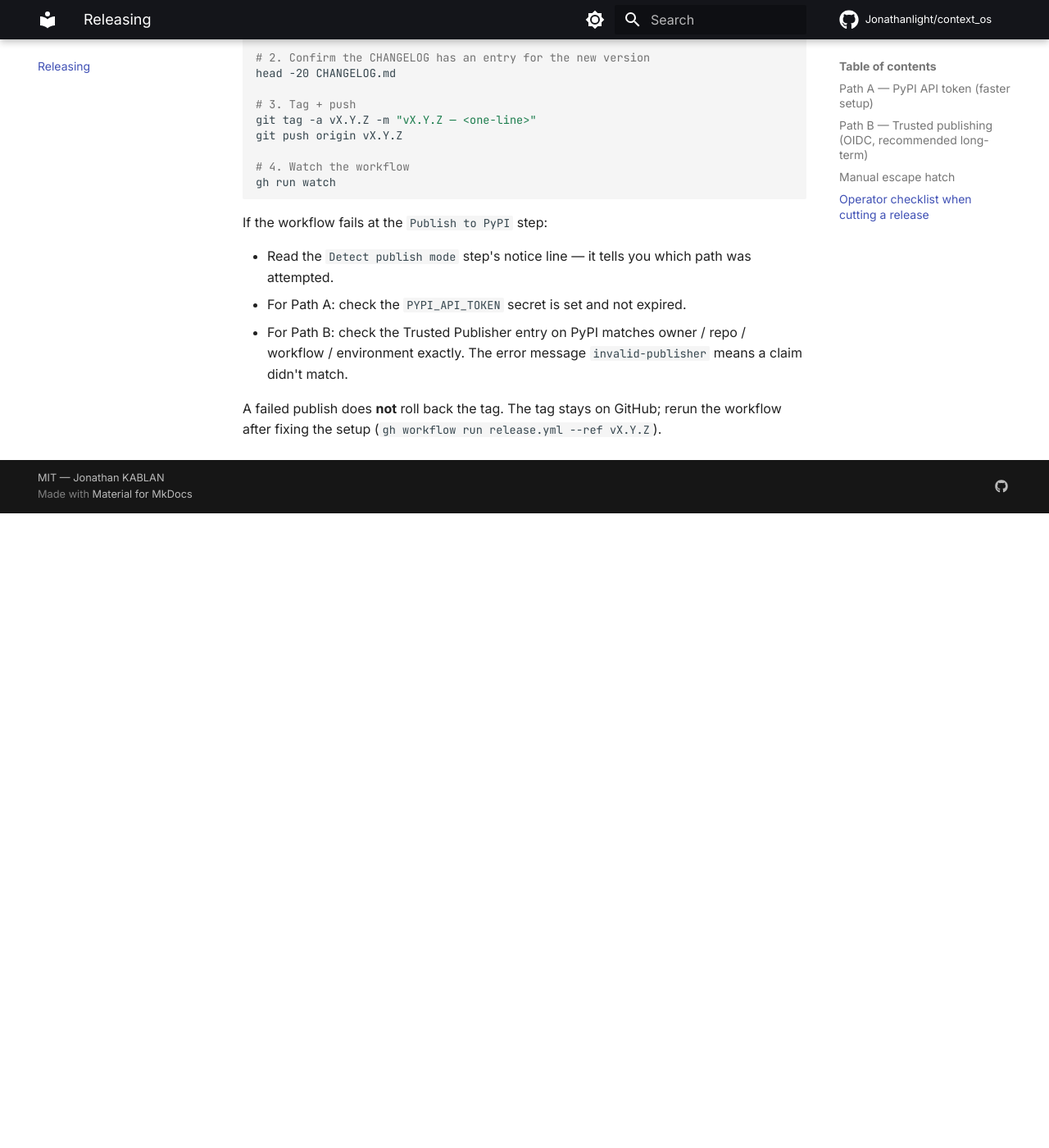
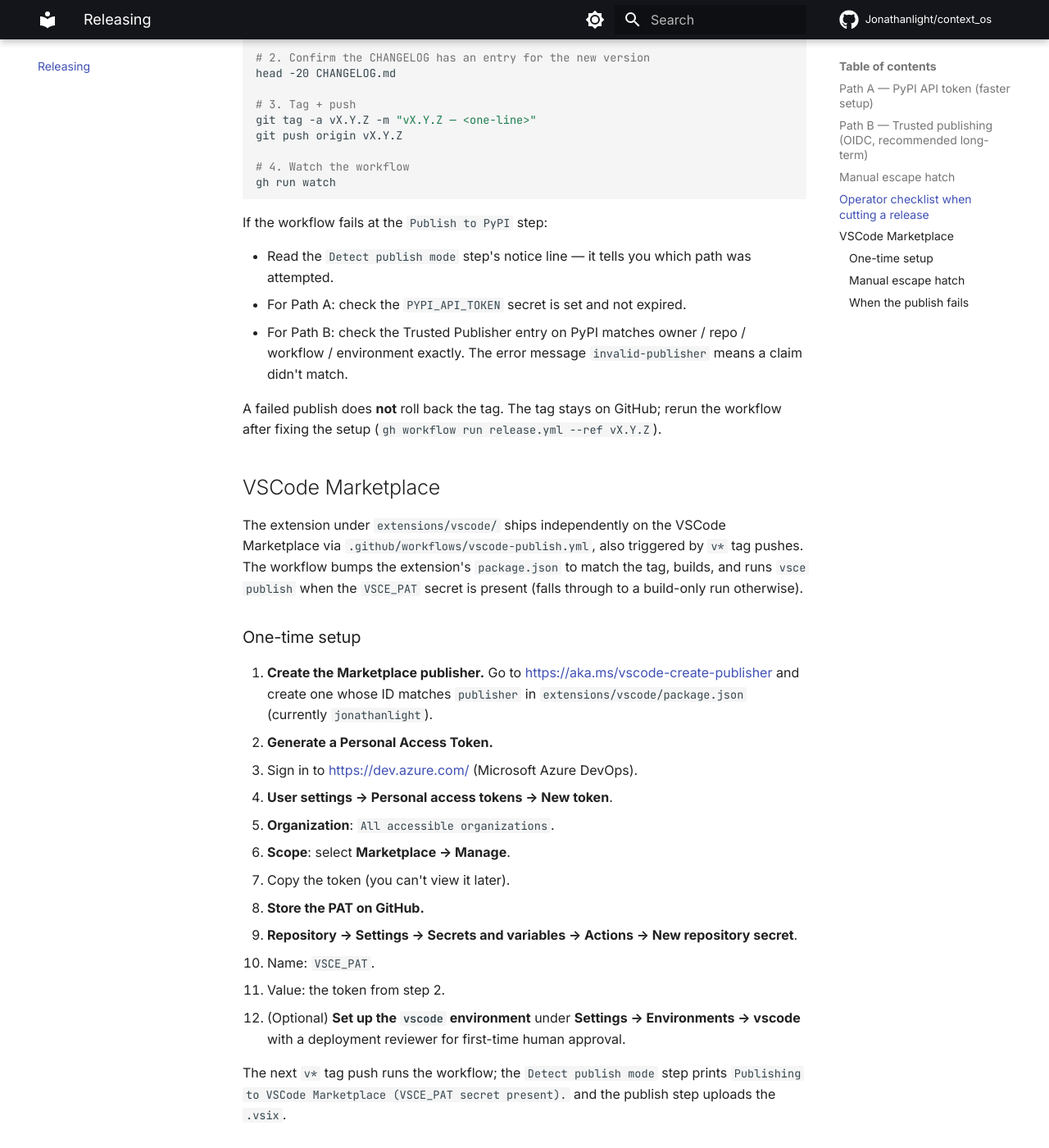
Before and after one commit to Jonathanlight/context_os, an MkDocs documentation site: the page built from docs/release.md, in a window 1280 px wide and 1400 px high, scrolled down 2042 px. Shown: the whole window at 82% size. Built offline with MkDocs 1.6.1 and Material for MkDocs 9.7.7, drawn with Linux system fonts in a browser that asks for light colours; comment, search, counter and statistics services are not loaded; before the commit the page ends 2668 px from its top, so only the background shows below that; some of the changed text lies outside the part shown.

Commit message:
phase8(vscode): VSCode Marketplace publish workflow
New .github/workflows/vscode-publish.yml triggers on the same v*
tags as release.yml and publishes the extension under
extensions/vscode/ to the VSCode Marketplace. Parallel to the PyPI
workflow; failure of one does not block the other.

Workflow shape:
- setup-node@v4 with the npm cache; npm ci on the committed
  package-lock.json.
- Sync extensions/vscode/package.json version to the git tag via
  `npm version <semver> --no-git-tag-version --allow-same-version`.
  We rewrite the field locally so the .vsix carries the right
  version; no commit (we're already on a tag).
- npm run build (TypeScript compile).
- Sanity-check dist/extension.js exists.
- "Detect publish mode" prints a workflow notice naming the path
  (publish when VSCE_PAT secret present, skip otherwise).
- Publish step is gated on `if: secrets.VSCE_PAT != ''` so a
  missing PAT degrades to build-only rather than failing the run.
- Uses `npx @vscode/vsce publish --pat "$VSCE_PAT"` (PAT routed
  via env var, not inline -- avoids the GitHub Actions
  command-injection class of bugs).

docs/release.md:
- New "VSCode Marketplace" section parallel to the PyPI two-path
  walkthrough. Documents publisher creation, PAT scope (the exact
  Azure DevOps path most users miss is named explicitly), GitHub
  secret setup, optional environment gating.
- Manual escape hatch (`npx @vscode/vsce publish` locally with
  VSCE_PAT_LOCAL) for hotfixes when the workflow can't run.
- Troubleshooting block for the three common failure modes
  (PAT expired / scope wrong, publisher mismatch, version
  already published).

Operational, no code change. The workflow is correct from day one
but the actual publish requires the operator to set up the
Marketplace publisher + PAT once, same model as the PyPI two-path
flow shipped in PR #68.

Validation:
- yaml.safe_load passes on the new workflow file.
- mkdocs build --strict clean (release.md still validates with the
  new section).
- Python: pytest unchanged, mypy clean, ruff clean (no code touched).

````diff
--- a/docs/release.md
+++ b/docs/release.md
@@ -106,3 +106,65 @@
 A failed publish does **not** roll back the tag. The tag stays on
 GitHub; rerun the workflow after fixing the setup
 (`gh workflow run release.yml --ref vX.Y.Z`).
+
+## VSCode Marketplace
+
+The extension under `extensions/vscode/` ships independently on the
+VSCode Marketplace via `.github/workflows/vscode-publish.yml`, also
+triggered by `v*` tag pushes. The workflow bumps the extension's
+`package.json` to match the tag, builds, and runs `vsce publish` when
+the `VSCE_PAT` secret is present (falls through to a build-only run
+otherwise).
+
+### One-time setup
+
+1. **Create the Marketplace publisher.** Go to
+   <https://aka.ms/vscode-create-publisher> and create one whose ID
+   matches `publisher` in `extensions/vscode/package.json`
+   (currently `jonathanlight`).
+2. **Generate a Personal Access Token.**
+   - Sign in to <https://dev.azure.com/> (Microsoft Azure DevOps).
+   - **User settings → Personal access tokens → New token**.
+   - **Organization**: `All accessible organizations`.
+   - **Scope**: select **Marketplace → Manage**.
+   - Copy the token (you can't view it later).
+3. **Store the PAT on GitHub.**
+   - **Repository → Settings → Secrets and variables → Actions →
+     New repository secret**.
+   - Name: `VSCE_PAT`.
+   - Value: the token from step 2.
+4. (Optional) **Set up the `vscode` environment** under
+   **Settings → Environments → vscode** with a deployment reviewer
+   for first-time human approval.
+
+The next `v*` tag push runs the workflow; the
+`Detect publish mode` step prints
+`Publishing to VSCode Marketplace (VSCE_PAT secret present).` and
+the publish step uploads the `.vsix`.
+
+### Manual escape hatch
+
+When the GitHub Actions path isn't available:
+
+```bash
+cd extensions/vscode
+npm ci
+npm run build
+npx @vscode/vsce publish --pat "$VSCE_PAT_LOCAL"
+```
+
+Same pattern as the PyPI fallback: `$VSCE_PAT_LOCAL` is a token you
+keep in your shell config, **distinct** from the CI-side `VSCE_PAT`
+to avoid cross-contamination.
+
+### When the publish fails
+
+- `ERROR Personal Access Token verification failed` → the PAT is
+  expired or scoped wrong. Regenerate with the Marketplace > Manage
+  scope.
+- `ERROR The Publisher 'X' does not exist` → the publisher in
+  `package.json` does not match the Marketplace publisher you
+  created. Edit `package.json` or create the matching publisher.
+- `ERROR Already exists at this version` → the marketplace already
+  has the same version. Bump `version` in `package.json` (or push
+  a new git tag) before re-running.
````
Also changed, not shown: 1 other file.
